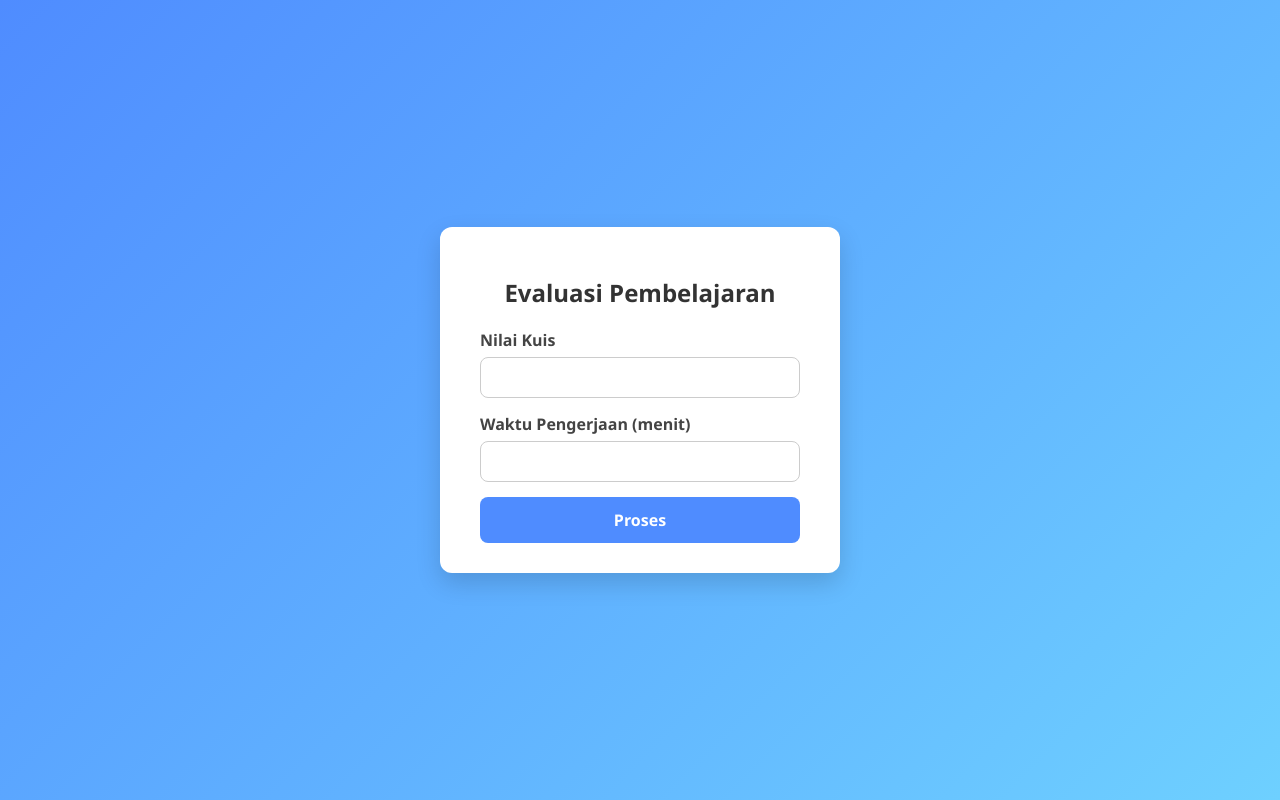
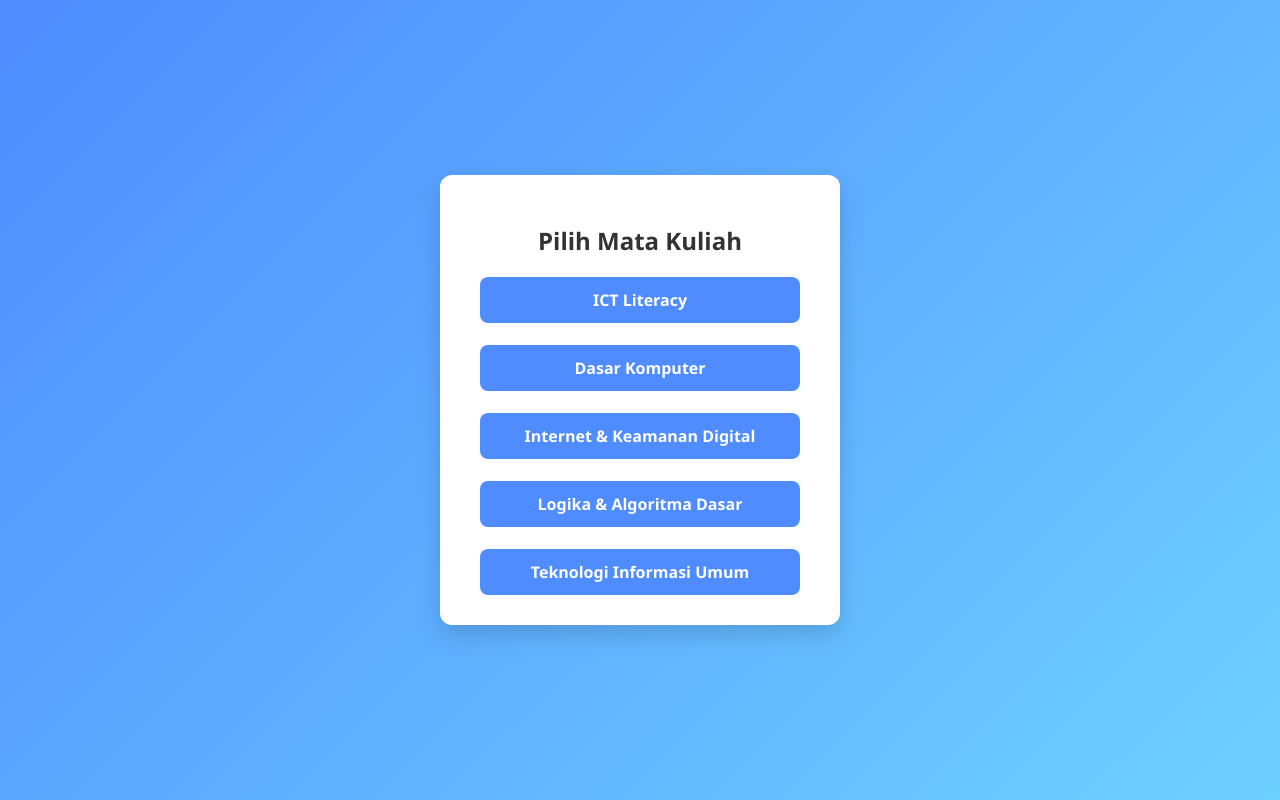
Before and after one commit to AndhikaBPN/ict-ai-learning, a Flask app: page / in a window 1280 px wide. Run offline with Flask 3, Linux system fonts and the light colour scheme; parts of the project's set-up code (start-up, migrations or seed data) failed here and were passed over.

Commit message:
change: update ui

```diff
--- a/templates/index.html
+++ b/templates/index.html
@@ -1,22 +1,28 @@
 <!DOCTYPE html>
 <html>
 <head>
-    <title>AI Adaptive Learning</title>
+    <title>Pilih Mata Kuliah</title>
     <link rel="stylesheet" href="{{ url_for('static', filename='style.css') }}">
 </head>
 <body>
 
 <div class="card">
-    <h2>Evaluasi Pembelajaran</h2>
+    <h2>Pilih Mata Kuliah</h2>
 
-    <form method="POST">
-        <label>Nilai Kuis</label>
-        <input type="number" name="nilai" required>
+    <form method="POST" action="/quiz">
+        <button type="submit" name="subject" value="ict">ICT Literacy</button>
+        <br><br>
 
-        <label>Waktu Pengerjaan (menit)</label>
-        <input type="number" name="waktu" required>
+        <button type="submit" name="subject" value="komputer">Dasar Komputer</button>
+        <br><br>
 
-        <button type="submit">Proses</button>
+        <button type="submit" name="subject" value="internet">Internet & Keamanan Digital</button>
+        <br><br>
+
+        <button type="submit" name="subject" value="logika">Logika & Algoritma Dasar</button>
+        <br><br>
+
+        <button type="submit" name="subject" value="ti">Teknologi Informasi Umum</button>
     </form>
 </div>
 
```
Also changed, not shown: templates/result.html (+12 -3 lines).
